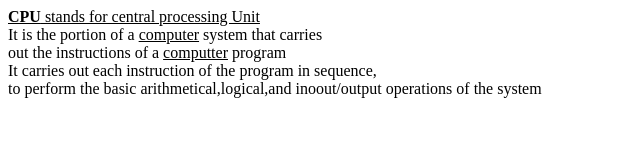
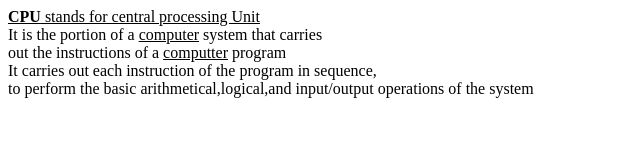
Before and after one commit to iamneo-production/cadadabaefcadaeccdfffebaeceaec, a plain HTML site: page public/index.html in a window 1280 px wide. Shown: the full height of the page, 0-640 px from the left. Drawn offline with Linux system fonts and the light colour scheme.

Commit message:
Backup Commit

```diff
--- a/public/index.html
+++ b/public/index.html
@@ -12,6 +12,6 @@
     It is the portion of a <u>computer</u> system that carries<br>
     out the instructions of a <u>computter</u> program<br>
     It carries out each instruction of the program in sequence,<br>
-    to perform the basic arithmetical,logical,and inoout/output operations of the system
+    to perform the basic arithmetical,logical,and input/output operations of the system
 </body>
 </html>
```
